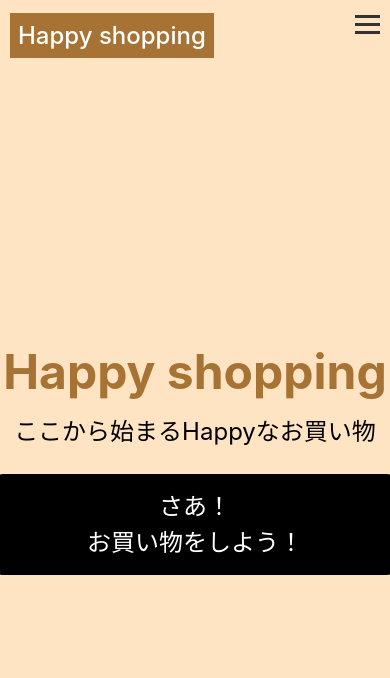
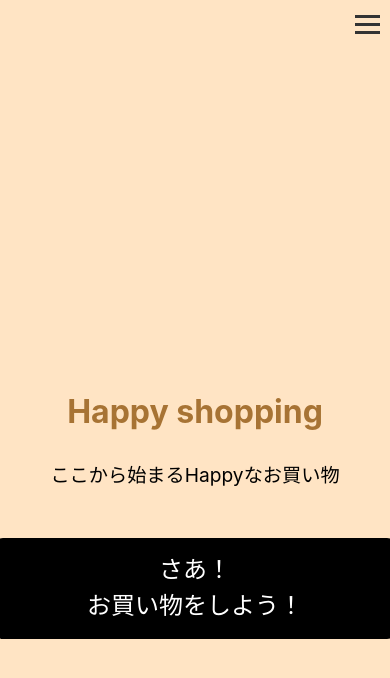
Before and after one commit to 1m4nim/shopping-app, a React (Vite) app: page / in a window 390 px wide. Shown: the top 678 px of the page. Built offline with nearby package versions, Linux system fonts and the light colour scheme; no server answers.

Commit message:
スマホ画面にしたときに画像の上が見切れてしまっている。しかしながら、item-pageを消してsell.tsxに統合した

```diff
--- a/src/App.module.css
+++ b/src/App.module.css
@@ -9,6 +9,7 @@ body {
   margin: 0;
   padding: 0;
   background-color: bisque;
+  background-size: cover;
 }
 
 .container {
@@ -18,24 +19,48 @@ body {
   align-items: center;
   height: 100%;
   width: 100%;
+  padding-top: 5rem;
+
 }
 
 .title {
   font-size: 3rem;
   font-weight: bold;
   text-align: center;
-  margin-bottom: 1rem;
+  margin-bottom: 2rem;
   color: rgb(167, 115, 52);
-  font-weight: bold;
 }
 
 .description {
   text-align: center;
   color: black;
   font-size: 1.5rem;
+  margin-bottom: 3rem;
 }
 
 .newpage {
   margin: 0 33%;
   height: 1.5rem;
 }
+
+@media (max-width: 768px) {
+  .container {
+    padding-top: 7rem;
+  }
+
+  .title {
+    font-size: 2rem;
+  }
+
+  .description {
+    font-size: 1.2rem;
+  }
+
+  .newpage {
+    margin: 0 20%;
+  }
+
+  body {
+    background-size: cover;
+  }
+}
--- a/src/App.tsx
+++ b/src/App.tsx
@@ -4,7 +4,6 @@ import { NewpageButton } from "./newpage-button";
 import styles from "./App.module.css";
 import "slick-carousel/slick/slick.css";
 import "slick-carousel/slick/slick-theme.css";
-import Supply from "./item-page";
 import HeaderDesign from "./header";
 import Login from "./login";
 import Sell from "./sell";
@@ -31,7 +30,6 @@ export default function App() {
             </div>
           }
         />
-        <Route path="/item-page" element={<Supply />} />
         <Route path="/login" element={<Login />} />
         <Route path="/sell" element={<Sell />} />
         <Route path="/help" element={<Help />} />
--- a/src/header.css
+++ b/src/header.css
@@ -122,6 +122,10 @@ body {
         display: none;
     }
 
+    .left {
+        display: none;
+    }
+
     .hamburger {
         display: block;
     }
--- a/src/item-page.tsx
+++ /dev/null
@@ -1,11 +0,0 @@
-import NotFound from "./not-found";
-
-function Supply() {
-  return (
-    <div>
-      <NotFound />
-    </div>
-  );
-}
-
-export default Supply;
--- a/src/newpage-button.tsx
+++ b/src/newpage-button.tsx
@@ -4,7 +4,7 @@ import "./newpage-button.css";
 export const NewpageButton = () => {
   const navigate = useNavigate();
   const handleClick = () => {
-    navigate("/item-page");
+    navigate("/sell");
   };
 
   return (
--- a/src/sell.css
+++ b/src/sell.css
@@ -1,3 +1,14 @@
+body {
+    background-color: bisque;
+    background-size: cover;
+    background-position: center;
+    background-attachment: fixed;
+    margin: 0;
+    padding: 0;
+    width: 100%;
+    height: 100vh;
+}
+
 .heading {
     font-size: 2rem;
     text-align: center;
@@ -26,3 +37,9 @@
     background-color: gray;
     color: black;
 }
+
+@media (max-width:768px) {
+    body {
+        background-size: cover;
+    }
+}
```
Also changed, not shown: src/item-page.css (deleted, +0 -24 lines).
